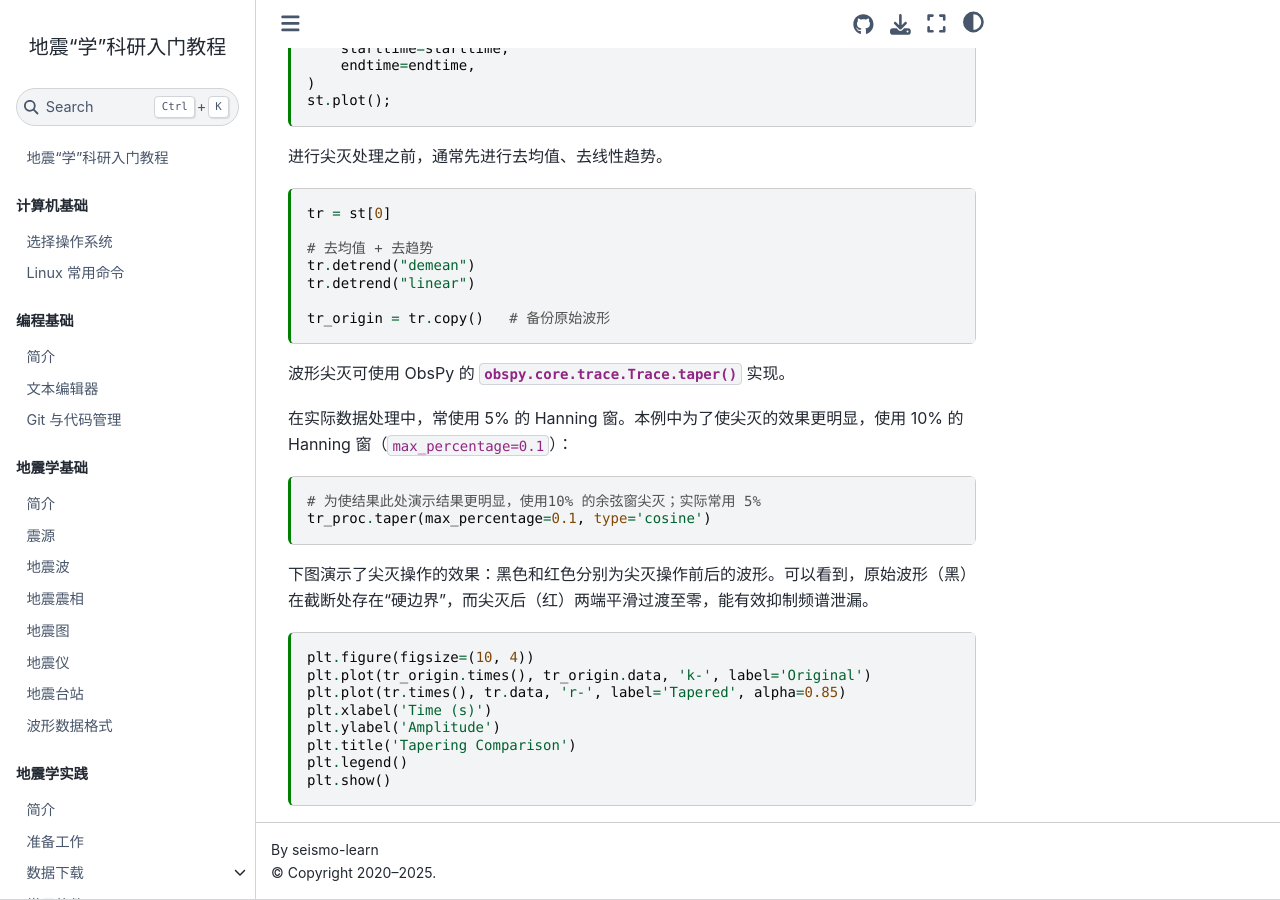
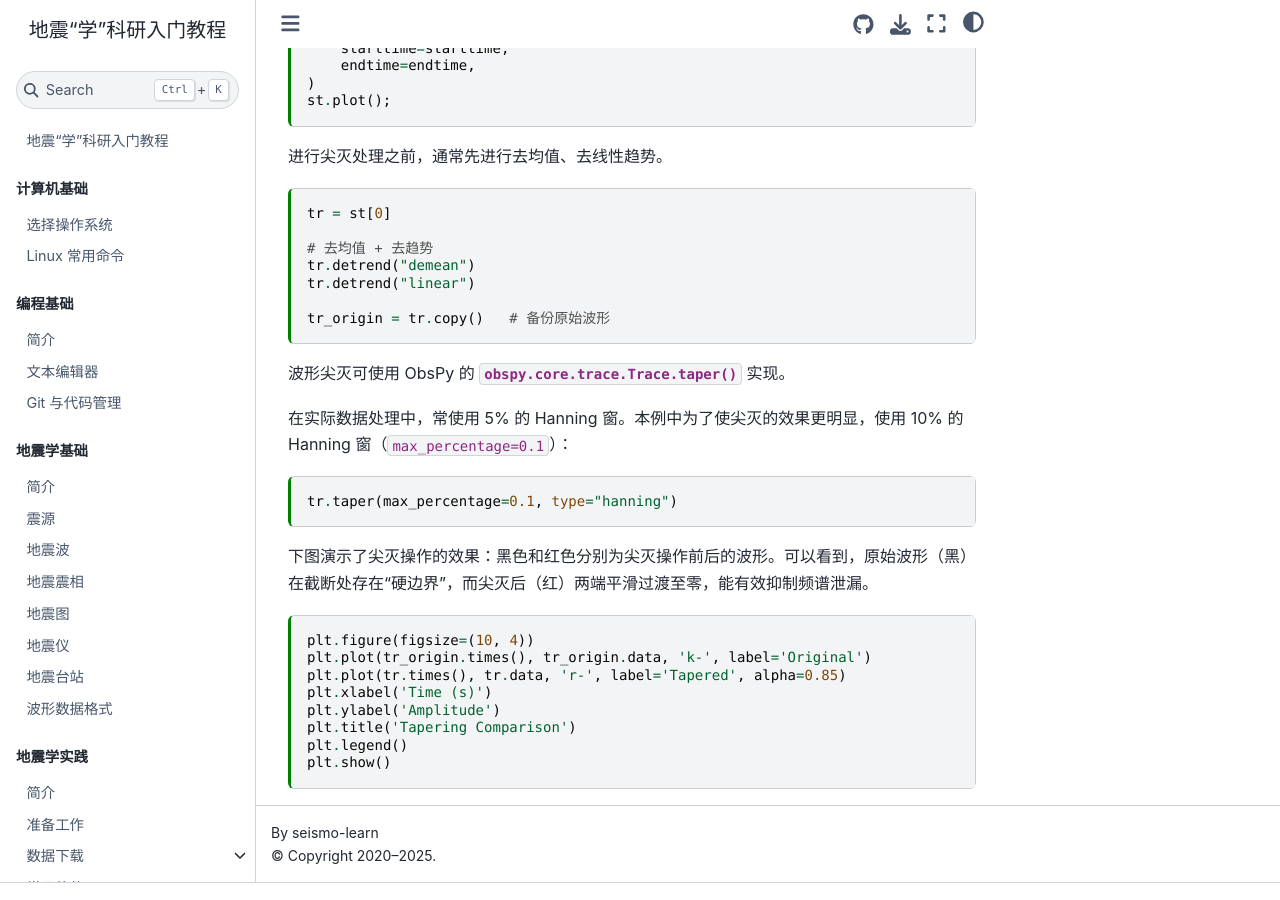
Before and after one commit to seismo-learn/seismology101, a Jupyter Book: the page built from source/exercises/taper.md, in a window 1280 px wide and 900 px high, scrolled down 893 px. Built offline with Jupyter Book 1.0.4 settings and Sphinx 7.4.7 and the Sphinx Book theme 1.1.4, drawn with Linux system fonts in a browser that asks for light colours; pages that are not in the unit, such as notebooks, are missing from menus.

Commit message:
Update source/exercises/taper.md
Co-authored-by: Dongdong Tian <seisman.info@gmail.com>

````diff
--- a/source/exercises/taper.md
+++ b/source/exercises/taper.md
@@ -102,8 +102,7 @@
 在实际数据处理中，常使用 5% 的 Hanning 窗。本例中为了使尖灭的效果更明显，使用 10% 的 Hanning 窗（`max_percentage=0.1`）：
 
 ```{code-cell} ipython3
-# 为使结果此处演示结果更明显，使用10% 的余弦窗尖灭；实际常用 5%
-tr_proc.taper(max_percentage=0.1, type='cosine')
+tr.taper(max_percentage=0.1, type="hanning")
 ```
 
 下图演示了尖灭操作的效果：黑色和红色分别为尖灭操作前后的波形。可以看到，原始波形（黑）
````
